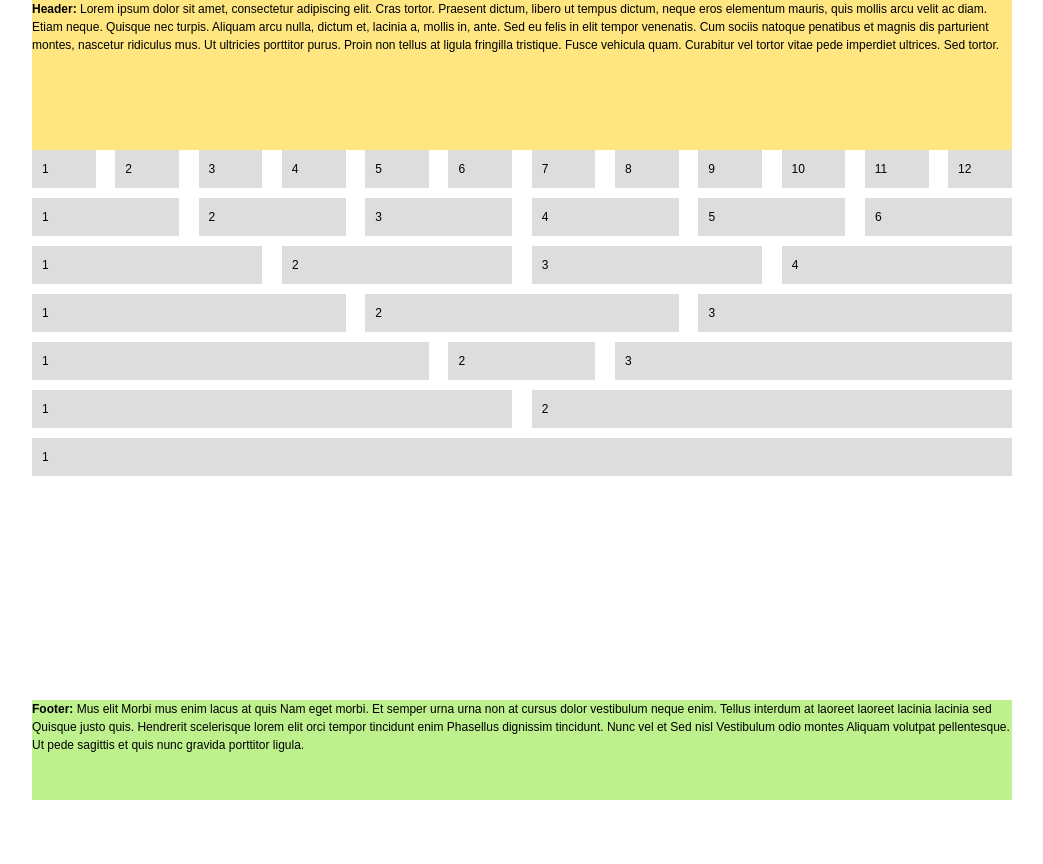
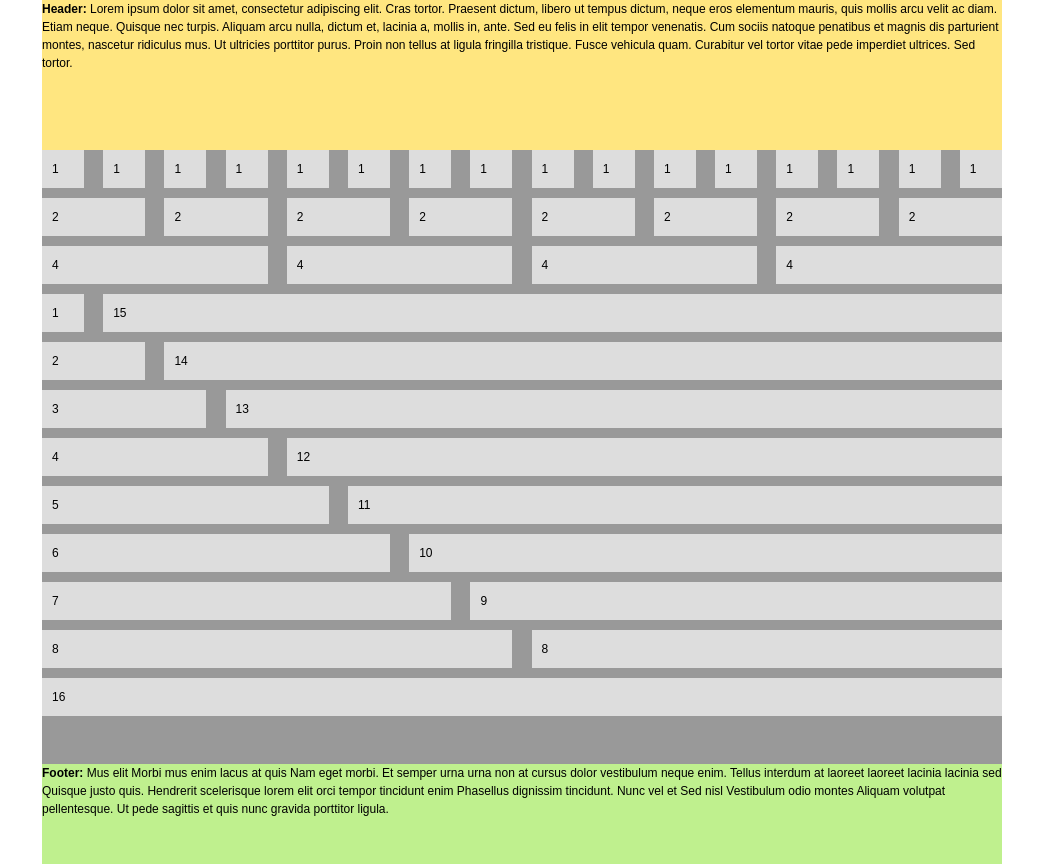
Before and after one commit to Chuchotage/awibox-UI, a plain HTML site: page index.html in a window 1280 px wide. Shown: the whole page, without its empty margins (118-1161 px from the left). Before the commit the page ends 800 px from the top, so only its background shows below. Drawn offline with nearby package versions, Linux system fonts and the light colour scheme; files that its build step writes are made by us from their sources.

Commit message:
Сделал каркас на 16 столбиков

```diff
--- a/css/awiboxUI.less
+++ b/css/awiboxUI.less
@@ -37,38 +37,42 @@
   clear: both;
 }
 .section {
-  width: 100%; /* 12 колонок */
+  width: 100%;
+  *zoom: 1
 }
 .section:after {
-  clear: both;
-  line-height: 0;
   display: block;
   content: "";
+  clear: both;
 }
-//.w1,.w2,.w3,.w4,.w5,.w6,.w7,.w8,.w9,.w10,.w11,.w12 {
-[class*="w"] {
+[class*="width"] {
+  display: block;
   float: left;
   min-height: 20px;
   -webkit-box-sizing: border-box;
   -moz-box-sizing: border-box;
   box-sizing: border-box;
-  margin-left: 2%;
+  margin-left: 2%
 }
-[class*="w"]:first-child {
+[class*="width"]:first-child {
   margin-left: 0;
 }
-[class*="w"] + [class*="w"] {
-  margin-left: 2%;
+[class*="width"] + [class*="width"] {
+  margin-left: 2%
 }
-.w1 {width: 8.5%-2%;}
-.w2 {width: 8.5%*2-2%;}
-.w3 {width: 8.5%*3-2%;}
-.w4 {width: 8.5%*4-2%;}
-.w5 {width: 8.5%*5-2%;}
-.w6 {width: 8.5%*6-2%;}
-.w7 {width: 8.5%*7-2%;}
-.w8 {width: 8.5%*8-2%;}
-.w9 {width: 8.5%*9-2%;}
-.w10 {width: 8.5%*10-2%;}
-.w11 {width: 8.5%*11-2%;}
-.w12 {width: 8.5%*12-2%;}
+.width1 {width: 6.375%-2%;}
+.width2 {width: 6.375%*2-2%;}
+.width3 {width: 6.375%*3-2%;}
+.width4 {width: 6.375%*4-2%;}
+.width5 {width: 6.375%*5-2%;}
+.width6 {width: 6.375%*6-2%;}
+.width7 {width: 6.375%*7-2%;}
+.width8 {width: 6.375%*8-2%;}
+.width9 {width: 6.375%*9-2%;}
+.width10 {width: 6.375%*10-2%;}
+.width11 {width: 6.375%*11-2%;}
+.width12 {width: 6.375%*12-2%;}
+.width13 {width: 6.375%*13-2%;}
+.width14 {width: 6.375%*14-2%;}
+.width15 {width: 6.375%*15-2%;}
+.width16 {width: 6.375%*16-2%;}
--- a/css/style.less
+++ b/css/style.less
@@ -13,7 +13,7 @@ input[type=submit]::-moz-focus-inner { padding:0; border:0; } // Для корр
 
 /* SETUP AND DEFAULT CSS
 -----------------------------------------------------------------------------*/
-@width:     980px; // ширина сайта
+@width:     960px; // ширина сайта
 @min-width: 960px; // минимальная ширина сайта
 @max-width: 1200px; // максимальная ширина сайта
 @header:    150px; // выоста шапки
@@ -27,6 +27,7 @@ input[type=submit]::-moz-focus-inner { padding:0; border:0; } // Для корр
   min-height: 100%;
   height: auto !important;
   height: 100%;
+  background: #999;
 }
 /* Header
 -----------------------------------------------------------------------------*/
@@ -44,7 +45,7 @@ input[type=submit]::-moz-focus-inner { padding:0; border:0; } // Для корр
   .page {
     background: green;
   }
-  .section div {
+  .section div{
     background: #ddd;
     margin-bottom: 10px;
     padding: 10px;
--- a/index.html
+++ b/index.html
@@ -9,7 +9,6 @@
     <link rel="stylesheet" type="text/css" href="css/style.css" />
     <link rel="stylesheet" type="text/css" href="css/awiboxUI.css" />
 </head>
-
 <body>
 
 <div id="wrapper">
@@ -20,50 +19,75 @@
 
     <div id="content">
         <div class="section">
-            <div class="w1">1</div>
-            <div class="w1">2</div>
-            <div class="w1">3</div>
-            <div class="w1">4</div>
-            <div class="w1">5</div>
-            <div class="w1">6</div>
-            <div class="w1">7</div>
-            <div class="w1">8</div>
-            <div class="w1">9</div>
-            <div class="w1">10</div>
-            <div class="w1">11</div>
-            <div class="w1">12</div>
+            <div class="width1">1</div>
+            <div class="width1">1</div>
+            <div class="width1">1</div>
+            <div class="width1">1</div>
+            <div class="width1">1</div>
+            <div class="width1">1</div>
+            <div class="width1">1</div>
+            <div class="width1">1</div>
+            <div class="width1">1</div>
+            <div class="width1">1</div>
+            <div class="width1">1</div>
+            <div class="width1">1</div>
+            <div class="width1">1</div>
+            <div class="width1">1</div>
+            <div class="width1">1</div>
+            <div class="width1">1</div>
         </div>
         <div class="section">
-            <div class="w2">1</div>
-            <div class="w2">2</div>
-            <div class="w2">3</div>
-            <div class="w2">4</div>
-            <div class="w2">5</div>
-            <div class="w2">6</div>
+            <div class="width2">2</div>
+            <div class="width2">2</div>
+            <div class="width2">2</div>
+            <div class="width2">2</div>
+            <div class="width2">2</div>
+            <div class="width2">2</div>
+            <div class="width2">2</div>
+            <div class="width2">2</div>
         </div>
         <div class="section">
-            <div class="w3">1</div>
-            <div class="w3">2</div>
-            <div class="w3">3</div>
-            <div class="w3">4</div>
+            <div class="width4">4</div>
+            <div class="width4">4</div>
+            <div class="width4">4</div>
+            <div class="width4">4</div>
         </div>
         <div class="section">
-            <div class="w4">1</div>
-            <div class="w4">2</div>
-            <div class="w4">3</div>
+            <div class="width1">1</div>
+            <div class="width15">15</div>
         </div>
         <div class="section">
-            <div class="w5">1</div>
-            <div class="w2">2</div>
-            <div class="w5">3</div>
+            <div class="width2">2</div>
+            <div class="width14">14</div>
         </div>
         <div class="section">
-            <div class="w6">1</div>
-            <div class="w6">2</div>
+            <div class="width3">3</div>
+            <div class="width13">13</div>
         </div>
         <div class="section">
-            <div class="w12">1</div>
+            <div class="width4">4</div>
+            <div class="width12">12</div>
         </div>
+        <div class="section">
+            <div class="width5">5</div>
+            <div class="width11">11</div>
+        </div>
+        <div class="section">
+            <div class="width6">6</div>
+            <div class="width10">10</div>
+        </div>
+        <div class="section">
+            <div class="width7">7</div>
+            <div class="width9">9</div>
+        </div>
+        <div class="section">
+            <div class="width8">8</div>
+            <div class="width8">8</div>
+        </div>
+        <div class="section">
+            <div class="width16">16</div>
+        </div>
+        <br>
     </div><!-- #content-->
 
 </div><!-- #wrapper -->
```
Also changed, not shown: css/style.css.
